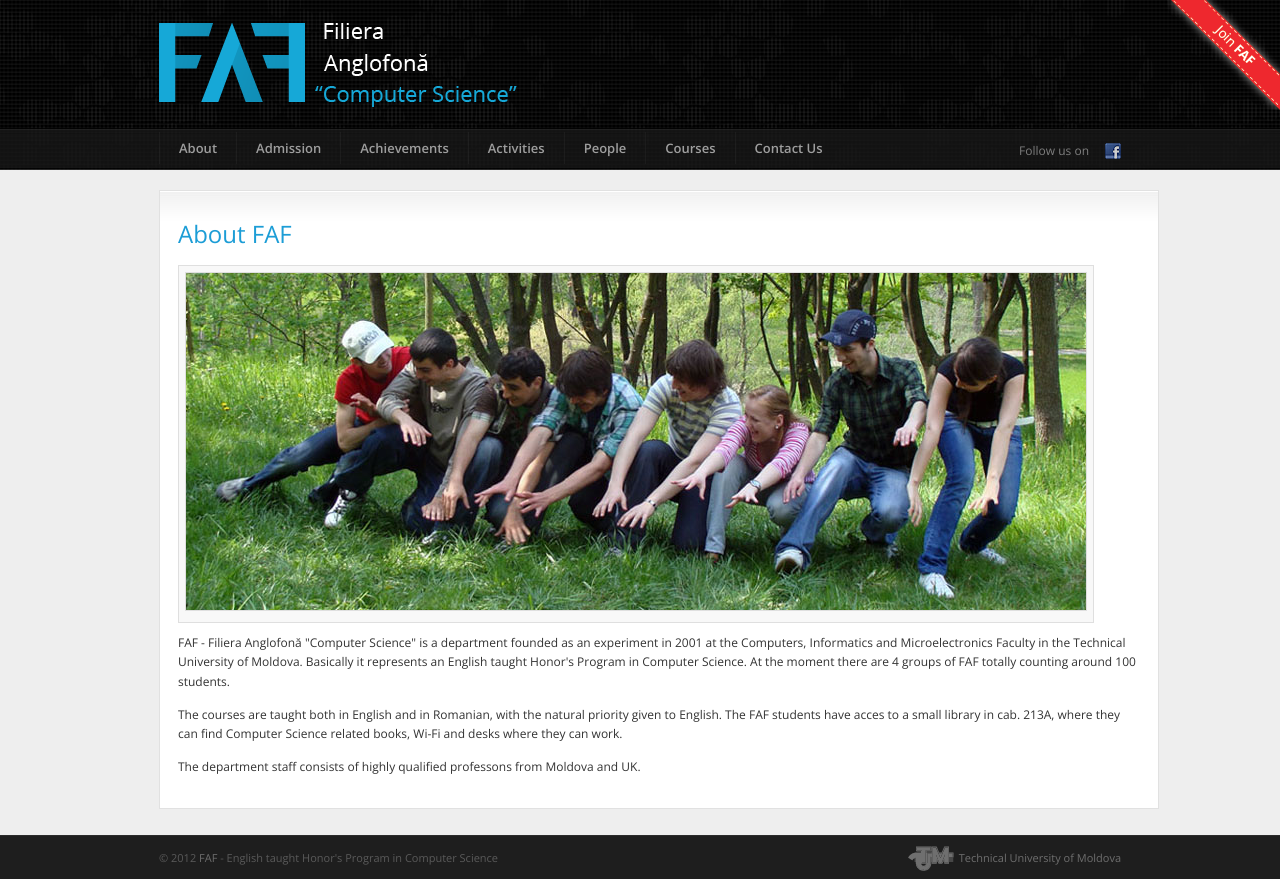
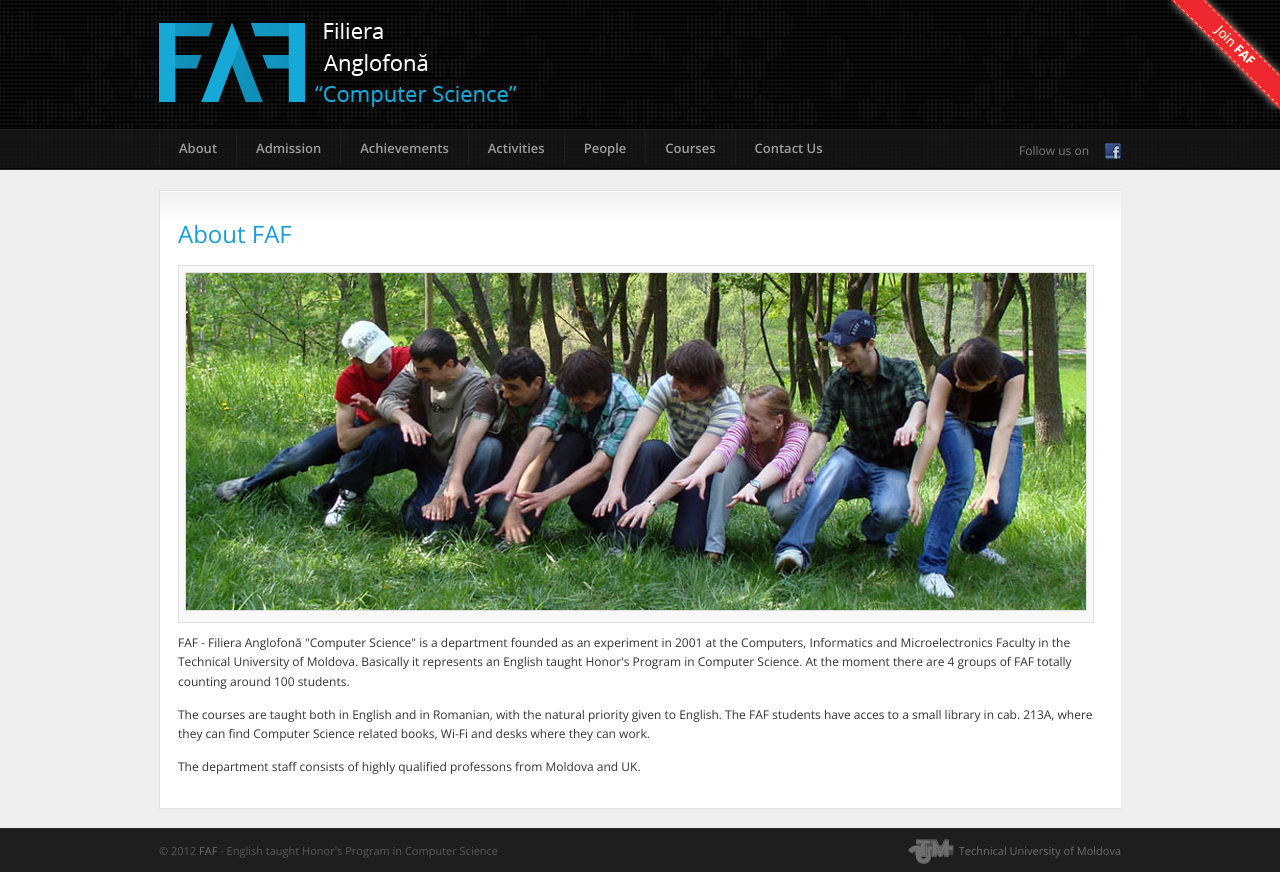
Before and after one commit to TUM-FAF/FAFSite, a Django app: page /about/ in a window 1280 px wide. Run offline with Django 3.2, Linux system fonts and the light colour scheme; parts of the project's set-up code (start-up, migrations or seed data) failed here and were passed over.

Commit message:
Solved the footer problem :)

```diff
--- a/static/css/style.css
+++ b/static/css/style.css
@@ -2,11 +2,11 @@ html, body{margin:0;padding:0;width:100%;height:100%;min-height:100%;}
 html, body{font:12px 'Open Sans',Tahoma, Arial, sans-serif;font-weight:400;color:#333;}
 html{background:#eee;position:relative;}
 body{text-align:center;}
-.wrapper{min-height:100%;position:relative;padding-bottom:50px;}
+.wrapper{min-height:100%;position:relative;padding-bottom:0;}
 
 
 table{border-collapse: collapse}
-html,body,td,tr,p,div,form{margin:0;padding:0;}
+html,body,td,tr,p,div,form{margin:0;padding:0;position: relative;}
 a,img{border:0;color: #fff;}
 a{text-decoration:underline;color:#555;}
 a:hover{text-decoration:none;}
@@ -39,7 +39,7 @@ header{height:170px;background:url(../images/dark_mosaic.png) 0 0 repeat;overflo
 			#header_links nav a:hover{text-decoration:underline;}
 			#header_links:hover nav a{border-left:1px solid #333;}
 
-#site_body{width:962px;text-align:left;margin:0 auto;}
+#site_body{width:962px;text-align:left;min-height: 100%;margin:0 auto;position: relative;overflow: hidden; padding-bottom: 43px;}
 	.description{margin:30px auto;height:70px;font-family:'Open Sans',sans-serif;font-size:20px;text-shadow:white 1px -1px 1px;line-height:120%;text-align:justify;}
 		.description1, .description2, .description3 {float:left;width:280px;}
 		.description1, .description2{margin-right:30px;padding:0 30px 0 0;border-right: 1px solid gray;}
@@ -68,7 +68,7 @@ header{height:170px;background:url(../images/dark_mosaic.png) 0 0 repeat;overflo
 			.subjects a{color:#1691ba;text-decoration:none;font-size:13px;line-height:1em;}
 			.subjects a:hover{text-decoration:underline;}
 section{}
-#articles{width:962px;float:left;margin:0 0 20px;}
+#articles{width:auto;float:left;margin:0 0 20px;}
 #course_description{width:650px;float:right;margin:0 0 20px;}
 	#articles, #course_description article{margin:20px 0 20px 0;padding:18px;border:1px solid #e1e1e1;background:#fff url(../images/bg_article_top.gif) 0 0 repeat-x;}
 		article .article_header{height:23px;border-bottom:1px solid #d7d7d7;font-size:11px;color:#8d8d8d;}
@@ -117,7 +117,7 @@ section{}
 		#side_menu .block_content p{}
 
 
-footer{height:43px;width:100%;position:absolute;bottom:0;left:0;border-top:1px solid #2b2b2b;background:#1e1e1e;font-size:11px;color:#5a5a5a;margin-top:14px;}
+footer{height:43px;width:100%;position:absolute;bottom:0;left:0;border-top:1px solid #2b2b2b;background:#1e1e1e;font-size:11px;color:#5a5a5a;margin-top:0;}
 	footer b{font-weight:600;color:#6e6e6e;}
 	footer a{color:#6e6e6e;text-decoration:none;}
 		footer a:hover{text-decoration:underline;}
```
